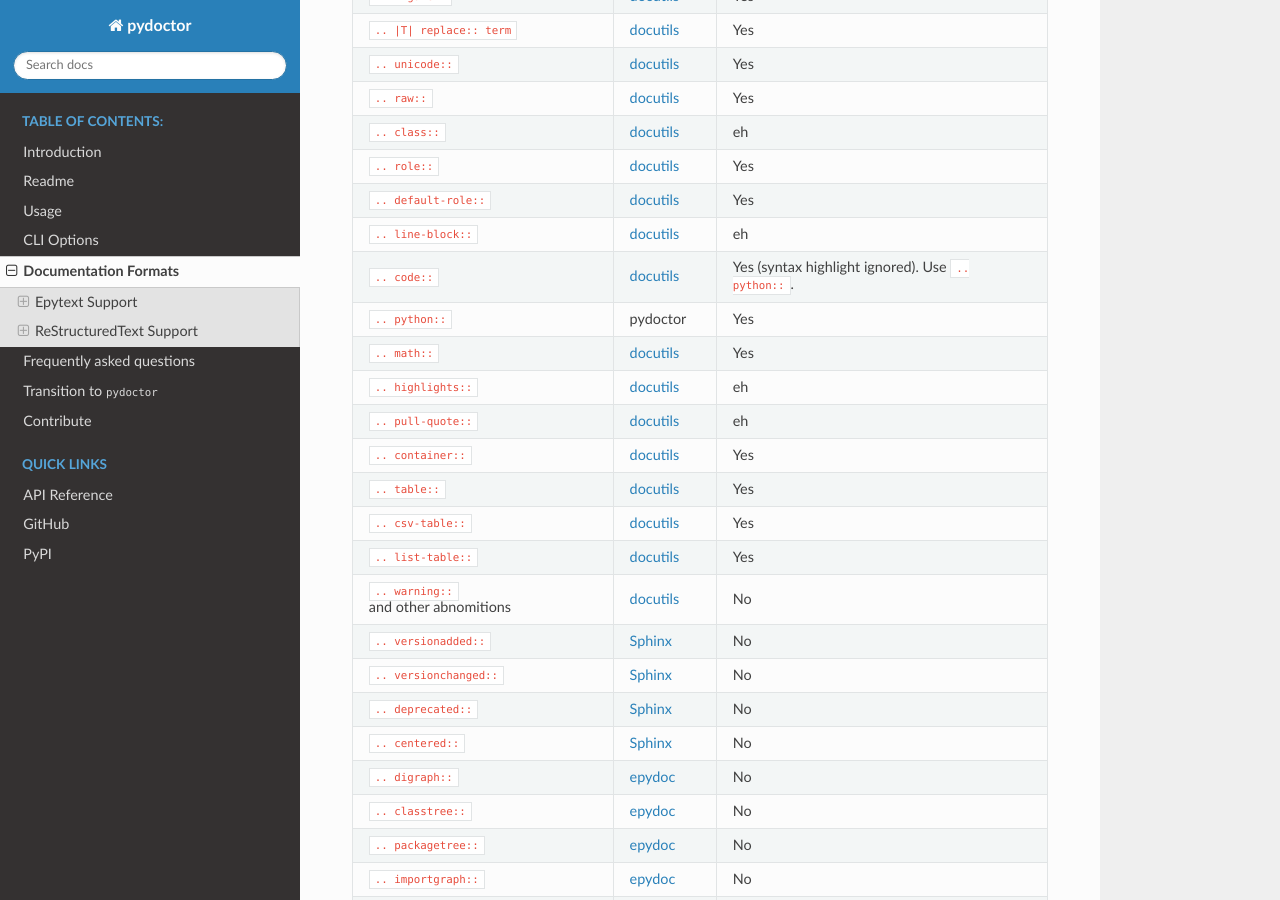
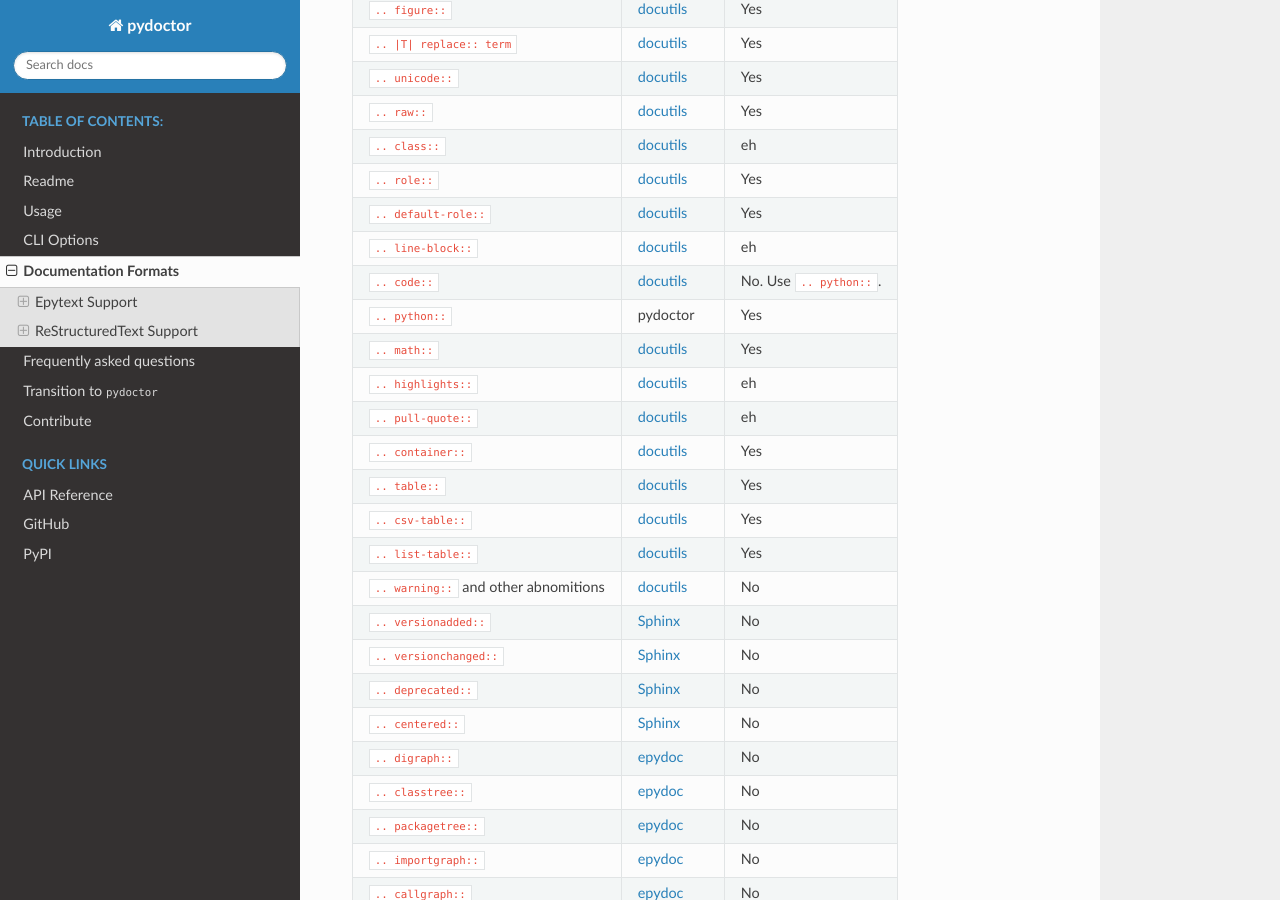
Before and after one commit to twisted/pydoctor, a Sphinx documentation site: the page built from docs/source/docformat.rst, in a window 1280 px wide and 900 px high, scrolled down 1773 px. Built offline with Sphinx 7.4.7 and the Read the Docs theme 2.0.0, drawn with Linux system fonts in a browser that asks for light colours; the version number could not be read and is left out.

Commit message:
Say that .. code:: is not supported

```diff
--- a/docs/source/docformat.rst
+++ b/docs/source/docformat.rst
@@ -118,7 +118,7 @@
 
    * - ``.. code::``
      - `docutils <https://docutils.sourceforge.io/docs/ref/rst/directives.html#code>`_
-     - Yes (syntax highlight ignored). Use ``.. python::``.
+     - No. Use ``.. python::``.
 
    * - ``.. python::``
      - pydoctor
```
